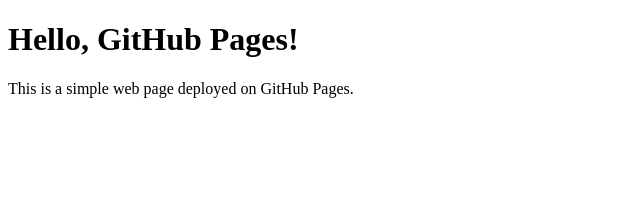
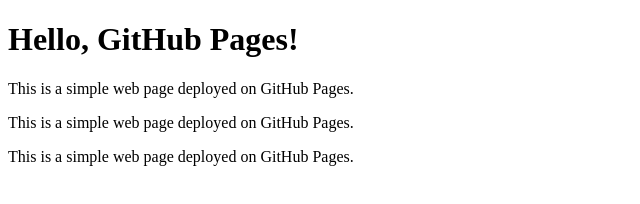
Before and after one commit to mengyu88/mengyu88.github.io, a plain HTML site: page index.html in a window 1280 px wide. Shown: the whole page, without its empty margins (0-640 px from the left). Drawn offline with Linux system fonts and the light colour scheme.

Commit message:
Update index.html

```diff
--- a/index.html
+++ b/index.html
@@ -8,5 +8,7 @@
 <body>
     <h1>Hello, GitHub Pages!</h1>
     <p>This is a simple web page deployed on GitHub Pages.</p>
+    <p>This is a simple web page deployed on GitHub Pages.</p>
+    <p>This is a simple web page deployed on GitHub Pages.</p>
 </body>
 </html>
```
